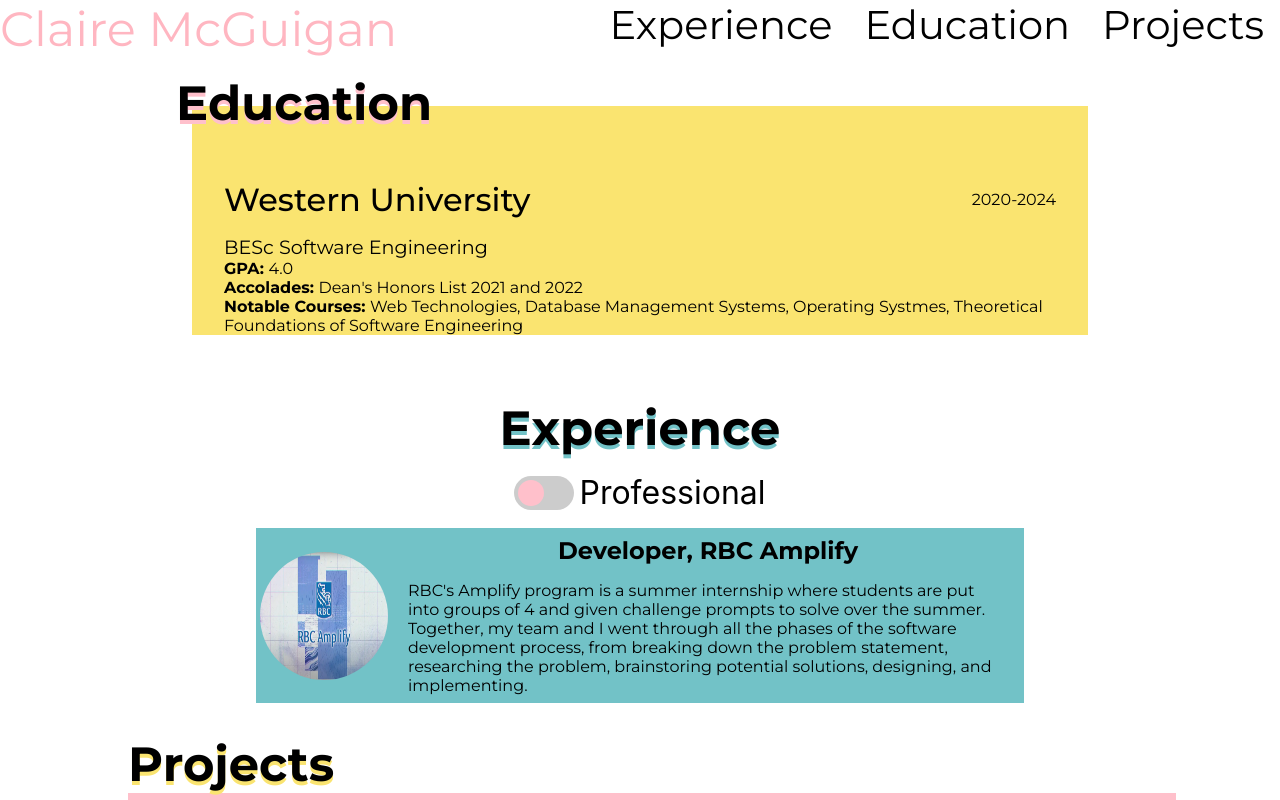
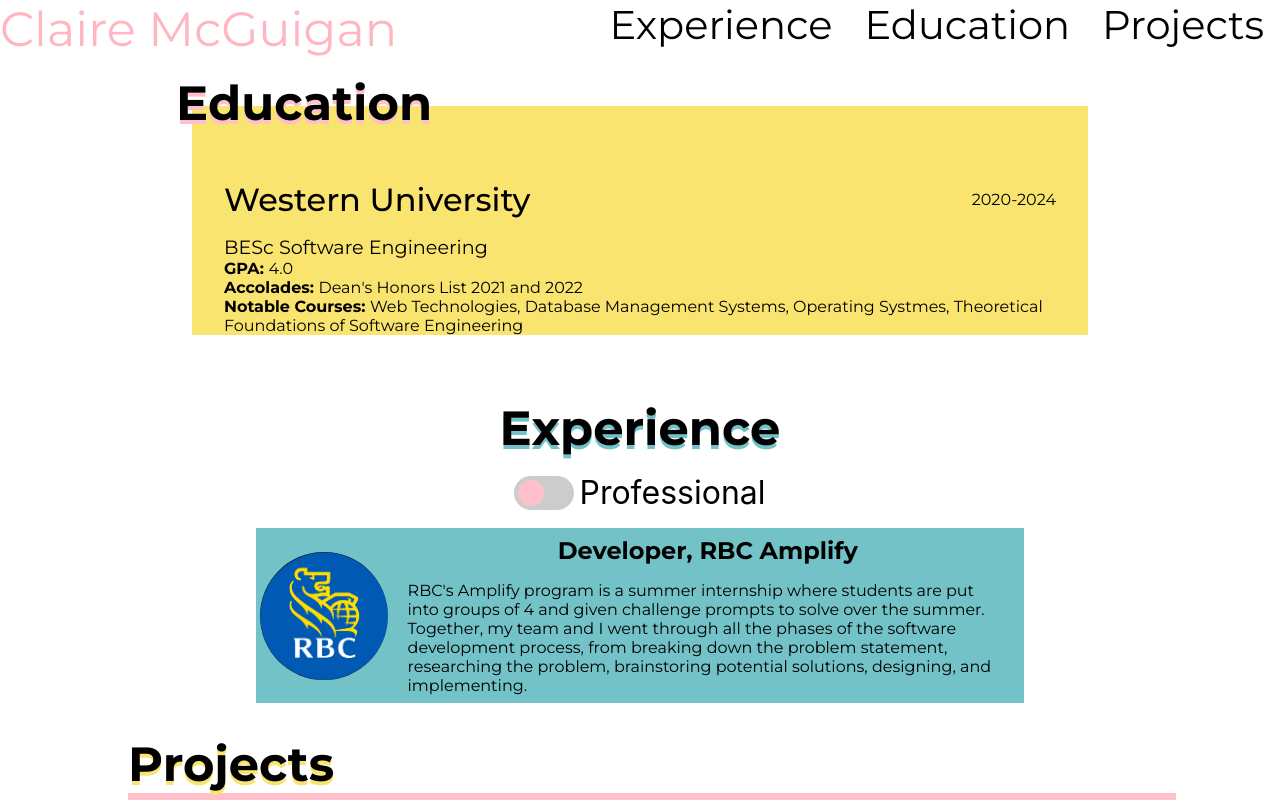
Before and after one commit to cmcguigan1/PersonalWebsite, a React (Create React App) app in the folder personal-website/: page / in a window 1280 px wide. Shown: the top 800 px of the page. Built offline with nearby package versions, Linux system fonts and the light colour scheme.

Commit message:
fixing rbc logo

```diff
--- a/personal-website/src/components/Experience/Experience.css
+++ b/personal-website/src/components/Experience/Experience.css
@@ -25,7 +25,6 @@
 
 .experience-img {
     border-radius: 50%;
-    width: 8rem;
     height: 8rem;
     margin: 0.25rem;
 }
--- a/personal-website/src/components/Experience/ExperienceSection.js
+++ b/personal-website/src/components/Experience/ExperienceSection.js
@@ -1,14 +1,14 @@
 import React, { useState } from 'react';
 import Experience from './Experience';
 import './ExperienceSection.css';
-import AmplifyLogo from '../../assests/images/AmplifyLogo.webp';
+import RBC from '../../assests/images/RBC_icon.jpg';
 import WDSLogo from '../../assests/images/WDS.jpg';
 
 export default function ExperienceSection(){
   const [isToggled, setIsToggled] = useState(false);
   const [professional, setProfessional] = useState([
     {
-      imgURL: AmplifyLogo,
+      imgURL: RBC,
       title: "Developer, RBC Amplify",
       date: "May 2023 - August 2023",
       description: `RBC's Amplify program is a summer internship
```
Also changed, not shown: personal-website/src/assests/images/RBC_icon.jpg (added).
